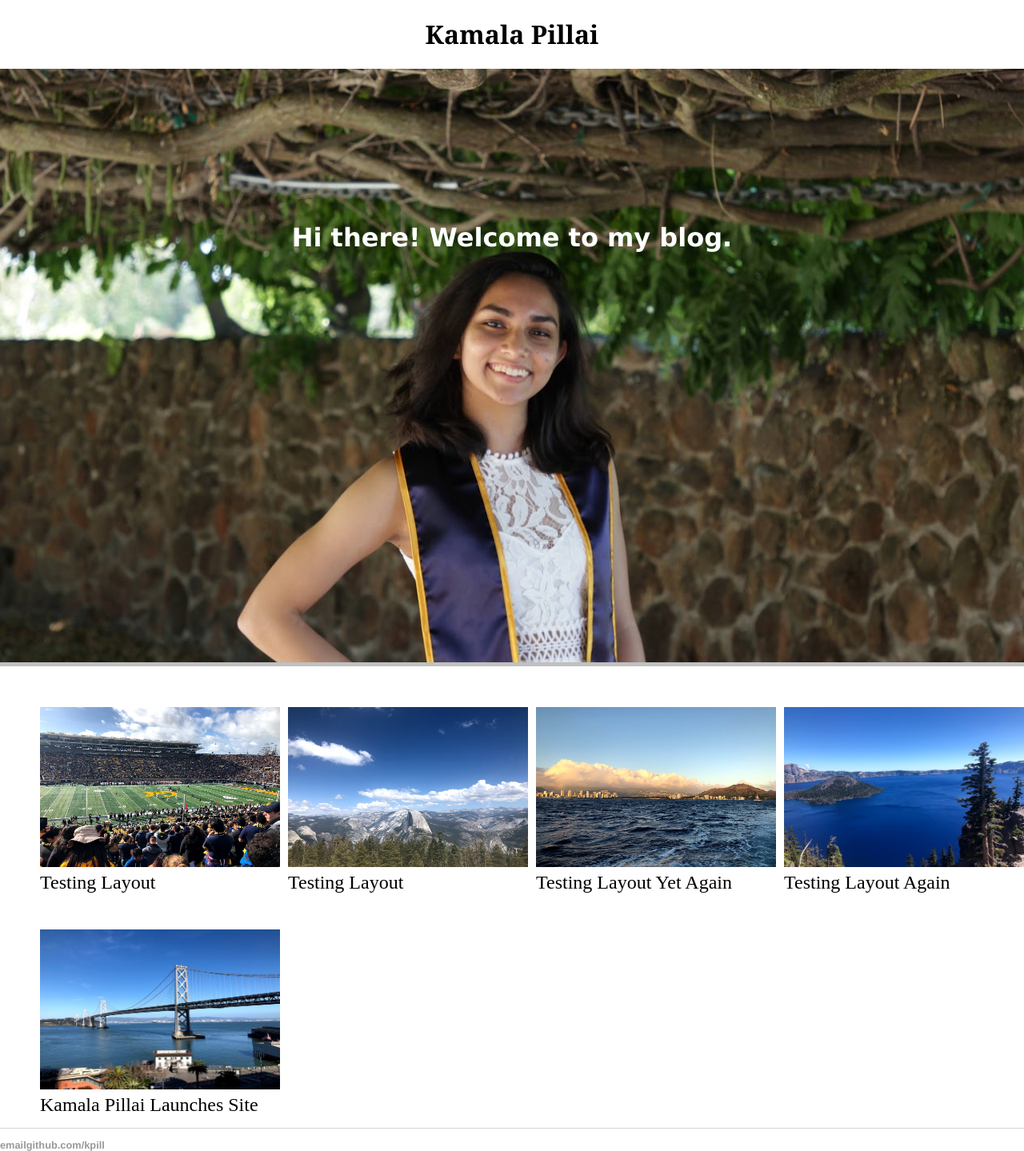
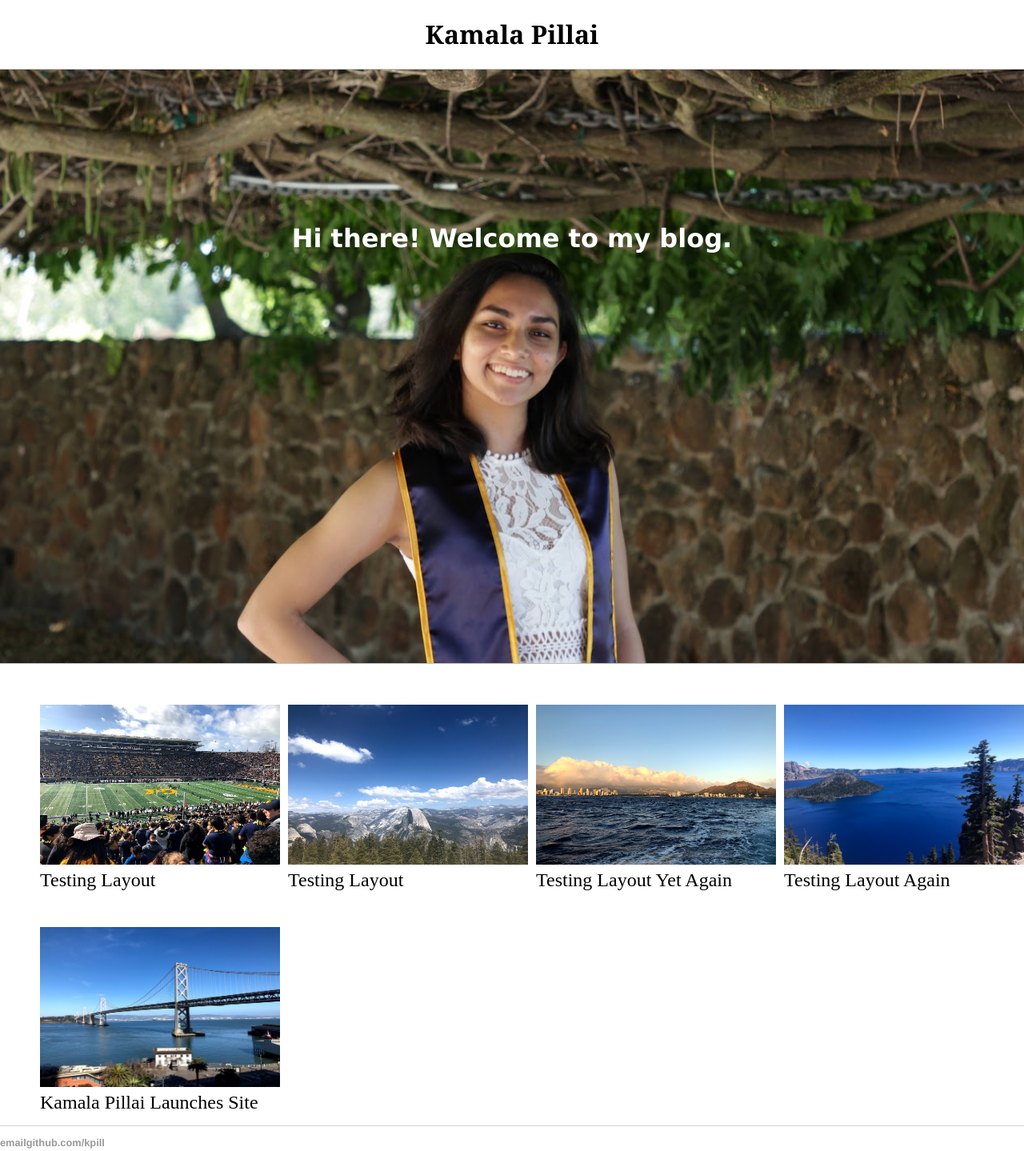
Before and after one commit to kpill/kpill.github.io, a Jekyll site: the page built from index.html, in a window 1280 px wide. Shown: the whole page at 80% size. Built offline with Jekyll 4.4.1, drawn with Linux system fonts in a browser that asks for light colours.

Commit message:
Update main.css

```diff
--- a/css/main.css
+++ b/css/main.css
@@ -78,7 +78,8 @@ h1.welcome {
 	font-weight: bold;
 	padding-top: 15vw;
 	padding-bottom: 40vw;
-	border-bottom: 5px solid silver;
+	border-bottom: 1px solid silver;
+	border-top: 1px solid silver;
 }
 
 p {
```
